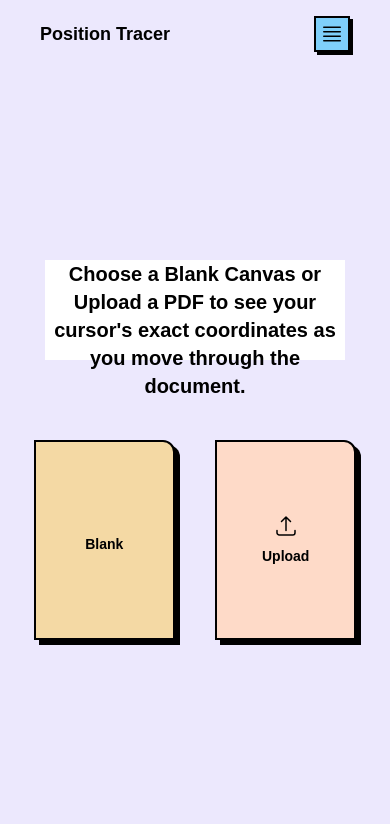
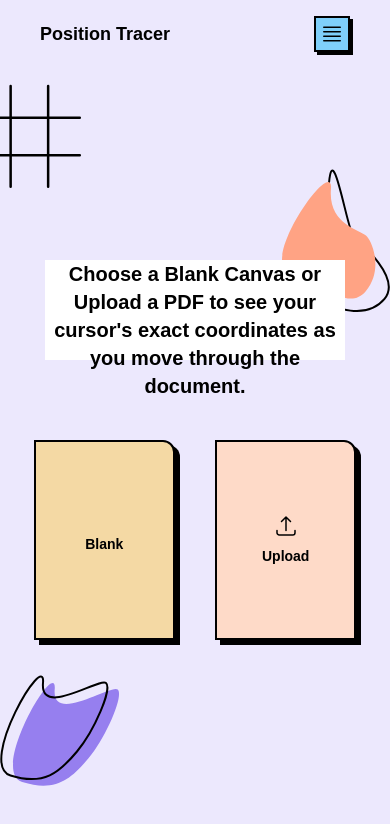
Before and after one commit to Subash-Mohan/coordinates-finder, a React (Vite) app: page / in a window 390 px wide. Shown: the top 824 px of the page. Built offline with nearby package versions, Linux system fonts and the light colour scheme.

Commit message:
style: added custom breakpoint and vectors for UI

```diff
--- a/src/components/SelectionCard.tsx
+++ b/src/components/SelectionCard.tsx
@@ -11,7 +11,7 @@ const SelectionCard = () => {
         </p>
       </div>
 
-      <div className="flex flex-row w-full gap-10 mt-10 justify-center">
+      <div className=" flex flex-row w-full gap-10 mt-10 justify-center">
         <Card
           hoverText="Blank"
           color="hsl(var(--yellow))"
@@ -20,6 +20,24 @@ const SelectionCard = () => {
         <Card hoverText="Upload" color="hsl(var(--lightorange))" toLink="/">
           <UploadIcon />
         </Card>
+        <div className="absolute top-[10%] -left-[6%] md:top-[78%] md:left-[68%] -z-10 lg:left-[59%] lg:top-[72%] ">
+          <svg
+            width="105"
+            height="105"
+            viewBox="0 0 105 105"
+            fill="none"
+            xmlns="http://www.w3.org/2000/svg"
+          >
+            <title>square vector</title>
+            <path
+              d="M33.6375 33.6375H71.1375M33.6375 33.6375V71.1375M33.6375 33.6375V2M33.6375 33.6375H2M71.1375 33.6375V71.1375M71.1375 33.6375V2M71.1375 33.6375H102.775M71.1375 71.1375H33.6375M71.1375 71.1375H102.775M71.1375 71.1375V102.775M33.6375 71.1375V102.775M33.6375 71.1375H2"
+              stroke="black"
+              stroke-width="2.5"
+              stroke-linecap="round"
+              stroke-linejoin="round"
+            />
+          </svg>
+        </div>
       </div>
     </div>
   );
--- a/src/pages/BlankCanvasPage.tsx
+++ b/src/pages/BlankCanvasPage.tsx
@@ -32,6 +32,26 @@ const BlankCanvasPage = () => {
   const advertisementCard = useMemo(() => <AdvertisementCard />, []);
   return (
     <div className="flex flex-col md:flex-row h-full pt-14">
+      <div className="absolute sm:left-0 md:left-[20%] mdl:left-[22%]  md:top-[60%] top-[80%] -z-10">
+        <svg
+          width="120"
+          height="111"
+          viewBox="0 0 120 111"
+          fill="none"
+          xmlns="http://www.w3.org/2000/svg"
+        >
+          <title>purple Vector</title>
+          <path
+            d="M22.199 107.012C-11.301 96.5117 57.699 -20.4883 54.699 14.5117C51.699 49.5117 111.199 9.01167 117.699 14.5116C124.199 20.0116 106.199 62.0116 88.699 83.0116C71.1991 104.012 55.699 117.512 22.199 107.012Z"
+            fill="#967FEF"
+          />
+          <path
+            d="M10.5 100.5C-23 90.0001 46 -26.9999 43 8.00008C40 43.0001 99.5 2.50007 106 8.00004C112.5 13.5 94.5 55.5 77 76.5C59.5 97.5 44 111 10.5 100.5Z"
+            stroke="black"
+            stroke-width="2"
+          />
+        </svg>
+      </div>
       <div className="w-72 p-2 hidden md:block">
         <OutputCard
           coordinates={coordinates}
@@ -49,6 +69,44 @@ const BlankCanvasPage = () => {
           </p>
         </div>
       </div>
+      <div className="absolute right-0 top-[20%] sm:right-0 md:right-[15%] mdl:right-[18%]  md:top-[60%] -z-10">
+        <svg
+          width="108"
+          height="144"
+          viewBox="0 0 108 144"
+          fill="none"
+          xmlns="http://www.w3.org/2000/svg"
+        >
+          <title>Orange Vector</title>
+          <path
+            d="M24 129.9C-9.50005 119.4 43.0572 59.9999 47 14C50.9428 -31.9999 65.4606 63 71.9606 68.5C78.4606 74 120 108.9 102.5 129.9C85 150.9 57.5 140.4 24 129.9Z"
+            stroke="black"
+            strokeWidth="2"
+          />
+          <path
+            d="M8.46051 104.4C-25.0395 93.9004 51.9605 -15.0996 48.9605 19.9004C45.9605 54.9004 77.4606 60.9004 83.9606 66.4004C90.4606 71.9004 101.461 100.9 83.9606 121.9C66.4606 142.9 41.9605 114.9 8.46051 104.4Z"
+            fill="#FFA384"
+          />
+        </svg>
+      </div>
+      <div className="absolute top-[10%] -left-[6%] md:top-[86%] md:left-[70%] -z-10 lg:left-[58%] lg:top-[82%] ">
+        <svg
+          width="105"
+          height="105"
+          viewBox="0 0 105 105"
+          fill="none"
+          xmlns="http://www.w3.org/2000/svg"
+        >
+          <title>square vector</title>
+          <path
+            d="M33.6375 33.6375H71.1375M33.6375 33.6375V71.1375M33.6375 33.6375V2M33.6375 33.6375H2M71.1375 33.6375V71.1375M71.1375 33.6375V2M71.1375 33.6375H102.775M71.1375 71.1375H33.6375M71.1375 71.1375H102.775M71.1375 71.1375V102.775M33.6375 71.1375V102.775M33.6375 71.1375H2"
+            stroke="black"
+            stroke-width="2.5"
+            stroke-linecap="round"
+            stroke-linejoin="round"
+          />
+        </svg>
+      </div>
       <div className="w-[20%]  p-2 hidden md:block">{advertisementCard}</div>
       <div className=" md:hidden p-2">
         <MobileOutputCard
--- a/src/pages/HomePage.tsx
+++ b/src/pages/HomePage.tsx
@@ -7,8 +7,49 @@ const HomePage = () => {
       <div className="w-[20%]  p-2 hidden md:block">
         <AdvertisementCard />
       </div>
-      <div className="flex-1 flex justify-center p-2 items-center ">
+      <div className="absolute sm:left-0 md:left-[20%] mdl:left-[22%]  md:top-[60%] top-[80%] -z-10">
+        <svg
+          width="120"
+          height="111"
+          viewBox="0 0 120 111"
+          fill="none"
+          xmlns="http://www.w3.org/2000/svg"
+        >
+          <title>purple Vector</title>
+          <path
+            d="M22.199 107.012C-11.301 96.5117 57.699 -20.4883 54.699 14.5117C51.699 49.5117 111.199 9.01167 117.699 14.5116C124.199 20.0116 106.199 62.0116 88.699 83.0116C71.1991 104.012 55.699 117.512 22.199 107.012Z"
+            fill="#967FEF"
+          />
+          <path
+            d="M10.5 100.5C-23 90.0001 46 -26.9999 43 8.00008C40 43.0001 99.5 2.50007 106 8.00004C112.5 13.5 94.5 55.5 77 76.5C59.5 97.5 44 111 10.5 100.5Z"
+            stroke="black"
+            stroke-width="2"
+          />
+        </svg>
+      </div>
+      <div className="flex-1 flex justify-center p-2 items-center">
         <SelectionCard />
+      </div>
+
+      <div className="absolute right-0 top-[20%] sm:right-0 md:right-[15%] mdl:right-[18%]  md:top-[60%] -z-10">
+        <svg
+          width="108"
+          height="144"
+          viewBox="0 0 108 144"
+          fill="none"
+          xmlns="http://www.w3.org/2000/svg"
+        >
+          <title>Orange Vector</title>
+          <path
+            d="M24 129.9C-9.50005 119.4 43.0572 59.9999 47 14C50.9428 -31.9999 65.4606 63 71.9606 68.5C78.4606 74 120 108.9 102.5 129.9C85 150.9 57.5 140.4 24 129.9Z"
+            stroke="black"
+            strokeWidth="2"
+          />
+          <path
+            d="M8.46051 104.4C-25.0395 93.9004 51.9605 -15.0996 48.9605 19.9004C45.9605 54.9004 77.4606 60.9004 83.9606 66.4004C90.4606 71.9004 101.461 100.9 83.9606 121.9C66.4606 142.9 41.9605 114.9 8.46051 104.4Z"
+            fill="#FFA384"
+          />
+        </svg>
       </div>
       <div className="w-[20%]  p-2 hidden md:block">
         <AdvertisementCard />
--- a/tailwind.config.js
+++ b/tailwind.config.js
@@ -2,7 +2,11 @@
 export default {
 	content: ["./index.html", "./src/**/*.{js,ts,jsx,tsx}"],
 	theme: {
-		extend: {},
+		extend: {
+			screens: {
+				mdl: "900px", // Custom breakpoint between md (768px) and lg (1024px)
+			},
+		},
 		plugins: [],
 	},
 };
```
